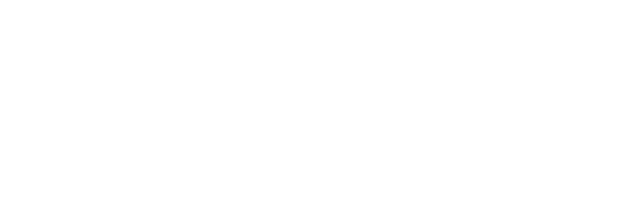
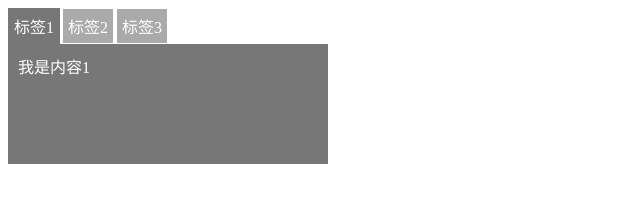
Before and after one commit to yukai-07/yukai, a plain HTML site: page Jquary/3_选项卡/1-选项卡/demo2.html in a window 1280 px wide. Shown: the whole page, without its empty margins (0-640 px from the left). Drawn offline with Linux system fonts and the light colour scheme.

Commit message:
ps前夜

```diff
--- a/Jquary/3_选项卡/1-选项卡/demo2.html
+++ b/Jquary/3_选项卡/1-选项卡/demo2.html
@@ -1,10 +1,57 @@
-<!DOCTYPE html>
-<html lang="en">
+<!DOCTYPE HTML PUBLIC "-//W3C//DTD HTML 4.01//EN" "http://www.w3.org/TR/html4/strict.dtd">
+<html>
 <head>
-    <meta charset="UTF-8">
-    <title>Title</title>
+    <meta http-equiv="Content-Type" content="text/html; charset=utf-8" />
+    <title>Untitled Document</title>
+    <style type="text/css">
+        ul,li{
+            margin:0px;
+            padding:0px;
+            list-style:none;
+        }
+        li{
+            float:left;
+            background-color:#aaa;
+            color:white;
+            padding:5px;
+            margin-right:2px;
+            border:1px solid white;
+        }
+        div{
+            clear:left;
+            background-color:#777;
+            color:white;
+            width:300px;
+            height:100px;
+            padding:10px;
+            display:none;
+        }
+        .divOne{
+            display:block;
+        }
+        .liOne{
+            background-color:#777;
+            border:1px solid #777;
+        }
+    </style>
+
 </head>
 <body>
-
+<ul>
+    <li class="liOne">标签1</li>
+    <li>标签2</li>
+    <li>标签3</li>
+</ul>
+<div class="divOne">我是内容1</div>
+<div>我是内容2</div>
+<div>我是内容3</div>
+<script src="../../jquery-1.12.4.js" type="text/javascript"></script>
+<script>
+    $('ul li').hover(function () {
+        var index = $(this).index();
+        $(this).addClass('liOne').siblings().removeClass('liOne');
+        $('div').eq(index).addClass('divOne').siblings().removeClass('divOne');
+    })
+</script>
 </body>
 </html>
```
Also changed, not shown: JS基础/9_类.html (added, +37 -0 lines), Jquary/3_选项卡/1-选项卡/demo1.html (+1 -4 lines), Jquary/4_导航菜单/1-简单导航菜单/demo.html (+1 -1 lines).
